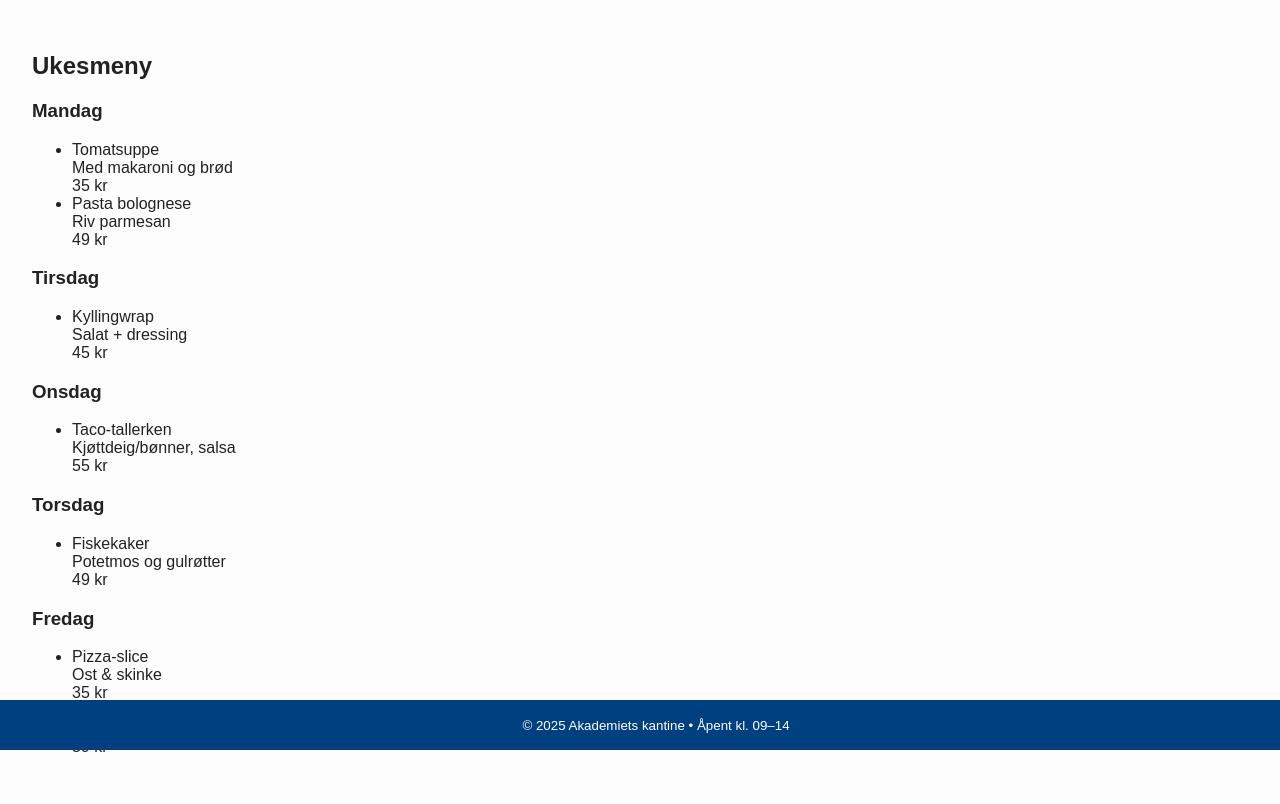
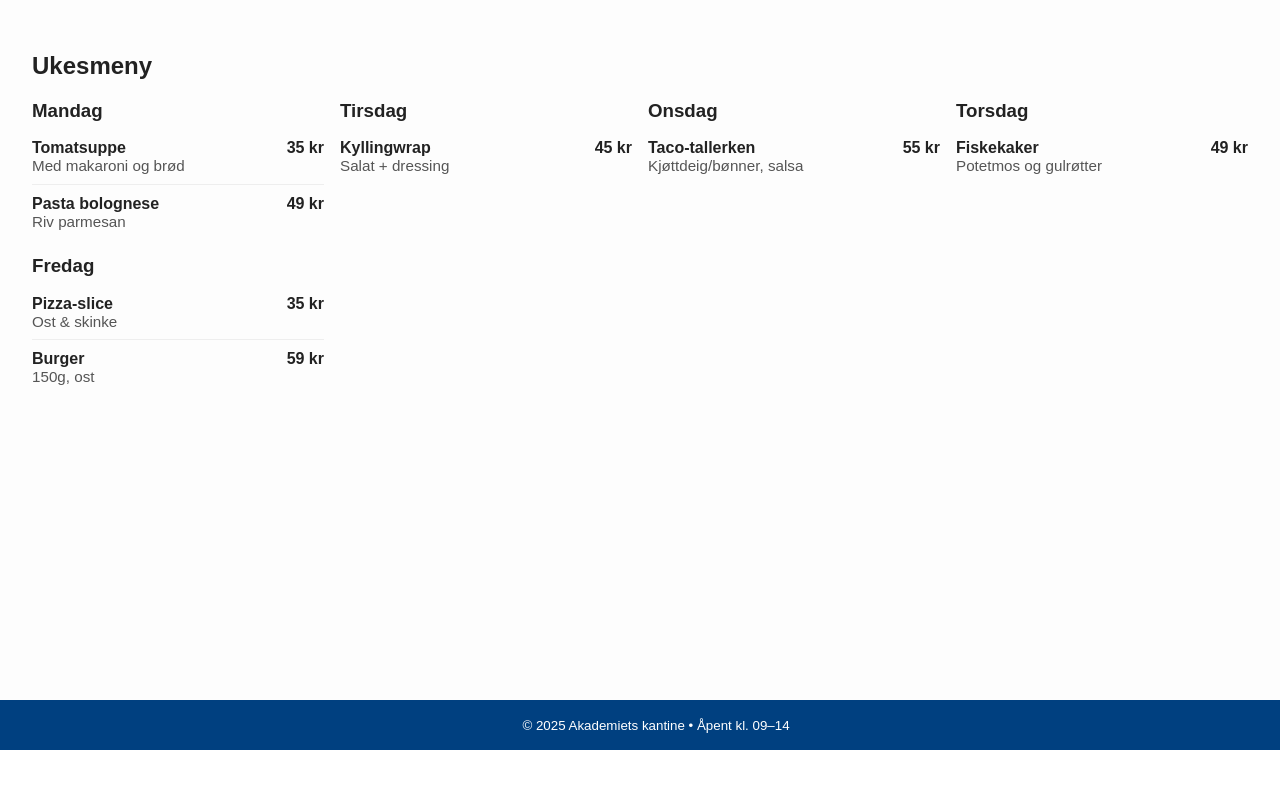
Before and after one commit to haujul11/kantineprosjekt, a Flask app: page /meny in a window 1280 px wide. Shown: the part 50-854 px from the top of the page. After the commit the page ends 800 px from the top, so only its background shows below. Run offline with Flask 3, Linux system fonts and the light colour scheme.

Commit message:
enkel flask app

```diff
--- a/static/style.css
+++ b/static/style.css
@@ -39,3 +39,44 @@ footer {
     bottom: 0;
     width: 100%;
 }
+
+/* --- Ukesmeny --- */
+.menu-grid {
+  display: grid;
+  grid-template-columns: repeat(auto-fit, minmax(260px, 1fr));
+  gap: 1rem;
+}
+
+.menu-day {
+  margin: 0 0 .5rem 0;
+}
+
+.menu-list {
+  list-style: none;
+  margin: 0;
+  padding: 0;
+}
+
+.menu-item {
+  display: flex;
+  align-items: baseline;
+  justify-content: space-between;
+  gap: 1rem;
+  padding: .6rem 0;
+  border-bottom: 1px solid #eee;
+}
+
+.menu-item:last-child {
+  border-bottom: none;
+}
+
+.menu-info { min-width: 0; }             /* gjør at tekst brytes pent */
+.menu-name { font-weight: 600; }
+.menu-desc { color: #555; font-size: .95rem; }
+
+.menu-price {
+  font-weight: 700;
+  white-space: nowrap;                    /* alltid på én linje */
+  margin-left: .5rem;
+  flex-shrink: 0;                         /* ikke krymp prisen */
+}
```
